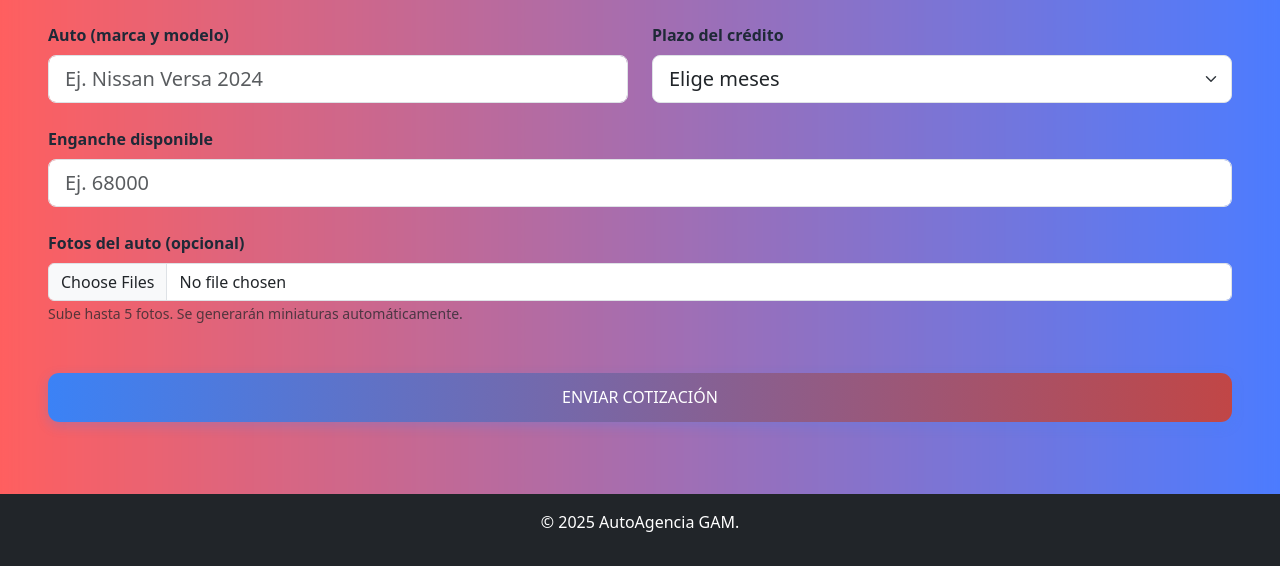
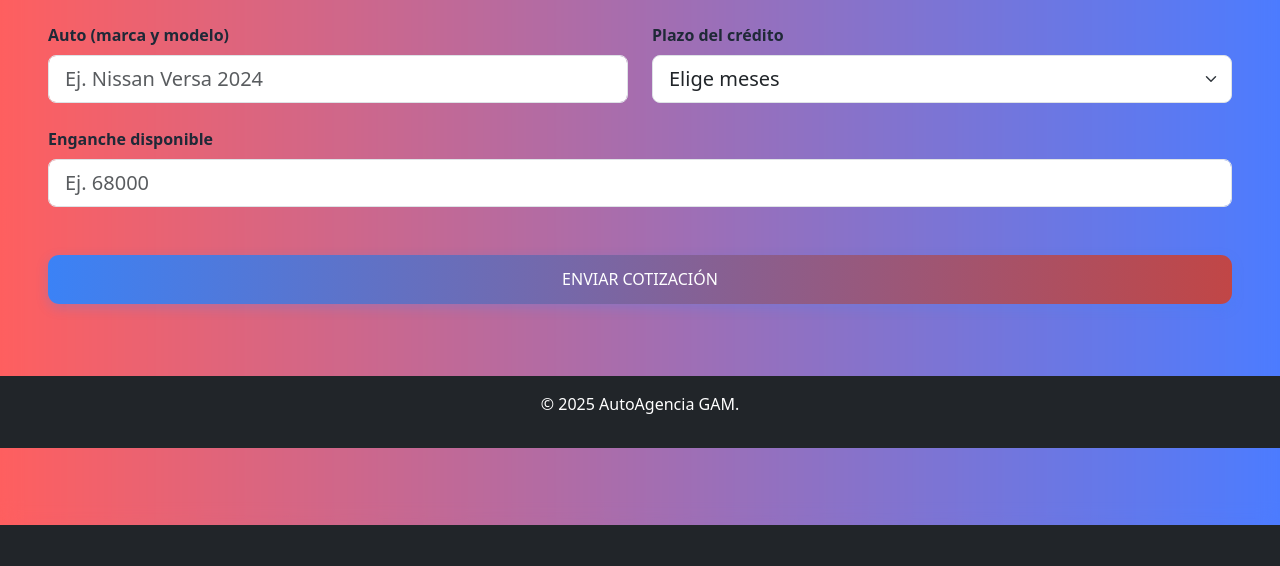
Before and after one commit to paues122/proyecto_carros_web, a PHP site: page /final_web/cotizador.php in a window 1280 px wide. Shown: the part 275-841 px from the top of the page. After the commit the page ends 800 px from the top, so only its background shows below. Run offline with PHP 8.4, Linux system fonts and the light colour scheme; the visitor is signed in with stand-in values (Sample User, id 1); some libraries are stand-ins or nearby versions.

Commit message:
final final ahora si

```diff
--- a/cotizador.php
+++ b/cotizador.php
@@ -1,9 +1,11 @@
 <?php
+
 session_start();
+
 
 use PHPMailer\PHPMailer\PHPMailer;
 use PHPMailer\PHPMailer\SMTP;
-use Intervention\Image\ImageManagerStatic as Image;
+
 
 if (!isset($_SESSION['validado']) || !$_SESSION['validado']) {
     header('Location: login.php');
@@ -11,6 +13,7 @@ if (!isset($_SESSION['validado']) || !$_SESSION['validado']) {
 }
 
 require 'vendor/autoload.php';
+
 require_once 'models/sistemam.php';
 $sistema = new Sistema();
 
@@ -20,91 +23,76 @@ if (isset($_POST['enviar'])) {
     $auto     = trim($_POST['auto']);
     $plazo    = (int)$_POST['plazo'];
     $enganche = (float)$_POST['enganche'];
-    $fotos    = $_FILES['fotos'] ?? null;
 
     if ($auto && $plazo > 0 && $enganche > 0) {
 
-        // === SUBIR FOTOS ===
-        $upload_dir = 'uploads/autos/';
-        $foto_paths = [];
-
-        if ($fotos && $fotos['error'][0] !== UPLOAD_ERR_NO_FILE) {
-            if (!is_dir($upload_dir)) {
-                mkdir($upload_dir, 0755, true);
-            }
-
-            foreach ($fotos['tmp_name'] as $index => $tmp_name) {
-                if ($fotos['error'][$index] === UPLOAD_ERR_OK) {
-                    $ext = pathinfo($fotos['name'][$index], PATHINFO_EXTENSION);
-                    $filename = $_SESSION['id_usuario'] . '_' . time() . '_' . $index . '.' . $ext;
-                    $path = $upload_dir . $filename;
-
-                    // Mover archivo original
-                    move_uploaded_file($tmp_name, $path);
-
-                    // Generar thumbnail
-                    try {
-                        $img = Image::make($path)->resize(300, 200, function ($constraint) {
-                            $constraint->aspectRatio();
-                            $constraint->upsize();
-                        });
-                        $img->save($upload_dir . $filename . '_thumb.jpg', 80);
-                    } catch (Exception $e) {
-                        error_log("Error thumbnail: " . $e->getMessage());
-                    }
-
-                    $foto_paths[] = $filename;
-                }
-            }
-        }
-
-        $fotos_json = !empty($foto_paths) ? json_encode($foto_paths) : null;
-
-        // === GUARDAR COTIZACIÓN ===
         $sistema->query("
             INSERT INTO cotizaciones
-            (id_usuario, auto_interes, plazo_meses, enganche_dado, fotos, fecha_cotizacion)
-            VALUES (?, ?, ?, ?, ?, NOW())
-        ", [$_SESSION['id_usuario'], $auto, $plazo, $enganche, $fotos_json]);
+            (id_usuario, auto_interes, plazo_meses, enganche_dado, fecha_cotizacion)
+            VALUES (?, ?, ?, ?, NOW())
+        ", [$_SESSION['id_usuario'], $auto, $plazo, $enganche]);
 
-        // === ENVIAR CORREO AL ADMIN ===
+
         $admin = $sistema->fetch("SELECT correo FROM usuarios WHERE rol='admin' LIMIT 1");
         if ($admin) {
             $html = "
-                <h2>NUEVA COTIZACIÓN</h2>
-                <p><strong>Cliente:</strong> {$_SESSION['username']}</p>
+                <h2>¡NUEVA COTIZACIÓN!</h2>
+                <p><strong>Cliente:</strong> {$_SESSION['username']} (ID: {$_SESSION['id_usuario']})</p>
                 <p><strong>Auto:</strong> $auto</p>
                 <p><strong>Plazo:</strong> $plazo meses</p>
                 <p><strong>Enganche:</strong> $$enganche</p>
-                <p><strong>Fotos:</strong> " . (count($foto_paths) > 0 ? count($foto_paths) . " subidas" : "Ninguna") . "</p>
                 <hr>
                 <a href='http://localhost:8080/final_web/admin_panel.php'>Ir al Panel Admin</a>
             ";
 
+
+
+
+
             $mail = new PHPMailer(true);
+
             try {
+
+
+
+                $mail->SMTPDebug = SMTP::DEBUG_OFF;
                 $mail->isSMTP();
                 $mail->Host       = 'smtp.gmail.com';
                 $mail->SMTPAuth   = true;
                 $mail->Username   = '21030846@itcelaya.edu.mx';
-                $mail->Password   = 'TU_NUEVA_CONTRASEÑA_DE_APP'; // ← CAMBIA AQUÍ
+
+
+                $mail->Password   = 'kpxc bscy njsj bkbk';
+
                 $mail->SMTPSecure = PHPMailer::ENCRYPTION_SMTPS;
                 $mail->Port       = 465;
                 $mail->CharSet    = 'UTF-8';
 
+
                 $mail->setFrom('21030846@itcelaya.edu.mx', 'Notificaciones Cotizador');
                 $mail->addAddress($admin['correo']);
+
+
                 $mail->isHTML(true);
-                $mail->Subject = "Nueva cotización de {$_SESSION['username']}";
+
+                $mail->Subject = "¡Nueva cotización de {$_SESSION['username']}";
+
                 $mail->Body    = $html;
+                $mail->AltBody = strip_tags($html);
+
                 $mail->send();
+
+
             } catch (Exception $e) {
-                error_log("Error PHPMailer: {$mail->ErrorInfo}");
+
+                error_log("Error de PHPMailer: {$mail->ErrorInfo}");
             }
+
+
         }
 
         $mensaje = '<div class="alert alert-success shadow p-4">
-                        <h3>ENVIADO CON ÉXITO!</h3>
+                        <h3>¡ENVIADO CON ÉXITO!</h3>
                         <p>Tu cotización ha sido registrada. Te contactamos en menos de 24 hrs.</p>
                         <a href="perfil.php" class="btn btn-primary">Ir a mi perfil</a>
                     </div>';
@@ -115,7 +103,6 @@ if (isset($_POST['enviar'])) {
 
 include 'includes/header.php';
 ?>
-
 <div class="container mt-5 pb-5">
             <h1 class="mb-0">COTIZA TU AUTO</h1>
         </div>
@@ -124,7 +111,7 @@ include 'includes/header.php';
             <?= $mensaje ?>
 
             <?php if (!$mensaje || str_contains($mensaje, 'danger')): ?>
-    <form method="POST" class="needs-validation" novalidate enctype="multipart/form-data">
+            <form method="POST" class="needs-validation" novalidate>
                 <div class="row g-4">
                     <div class="col-md-6">
                         <label class="form-label fw-bold">Auto (marca y modelo)</label>
@@ -139,6 +126,7 @@ include 'includes/header.php';
                             <option value="">Elige meses</option>
                             <option value="54">54 meses</option>
                             <option value="60">60 meses</option>
+
                         </select>
                         <div class="invalid-feedback">Elige un plazo</div>
                     </div>
@@ -147,13 +135,7 @@ include 'includes/header.php';
                         <label class="form-label fw-bold">Enganche disponible</label>
                         <input type="number" name="enganche" class="form-control form-control-lg"
                                placeholder="Ej. 68000" step="0.01" min="10000" required>
-            </div>
 
-            <!-- SUBIDA DE FOTOS -->
-            <div class="col-12">
-                <label class="form-label fw-bold">Fotos del auto (opcional)</label>
-                <input type="file" name="fotos[]" class="form-control" accept="image/*" multiple>
-                <small class="text-muted">Sube hasta 5 fotos. Se generarán miniaturas automáticamente.</small>
                     </div>
 
                     <div class="text-center mt-5">
@@ -166,7 +148,12 @@ include 'includes/header.php';
             <?php endif; ?>
         </div>
 
+
+    </div>
+</div>
+
 <script>
+
 (() => {
   'use strict'
   const forms = document.querySelectorAll('.needs-validation')
--- a/debug.txt
+++ b/debug.txt
@@ -8,3 +8,4 @@ generar_pdf.php ejecutado: 18:34:51
 generar_pdf.php ejecutado: 04:31:08
 generar_pdf.php ejecutado: 16:25:21
 generar_pdf.php ejecutado: 01:07:58
+generar_pdf.php ejecutado: 02:41:03
```
Also changed, not shown: inventario.php (+4 -4 lines), uploads/vehiculos/veh_6918d70162d3f_314737911_116021094634346_1293025681981627407_n.jpg (deleted). Lines whose indentation alone changed are shown as unchanged.
